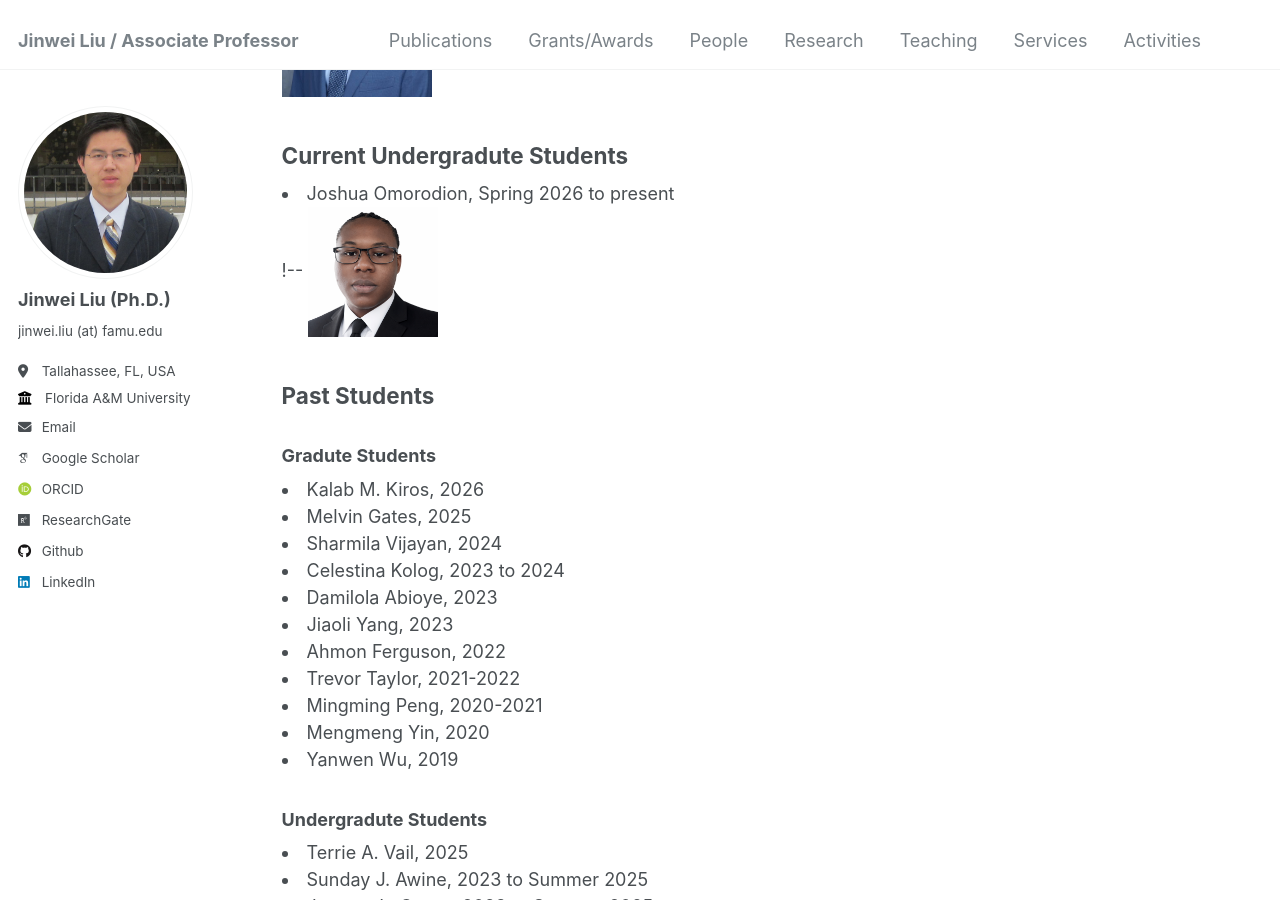
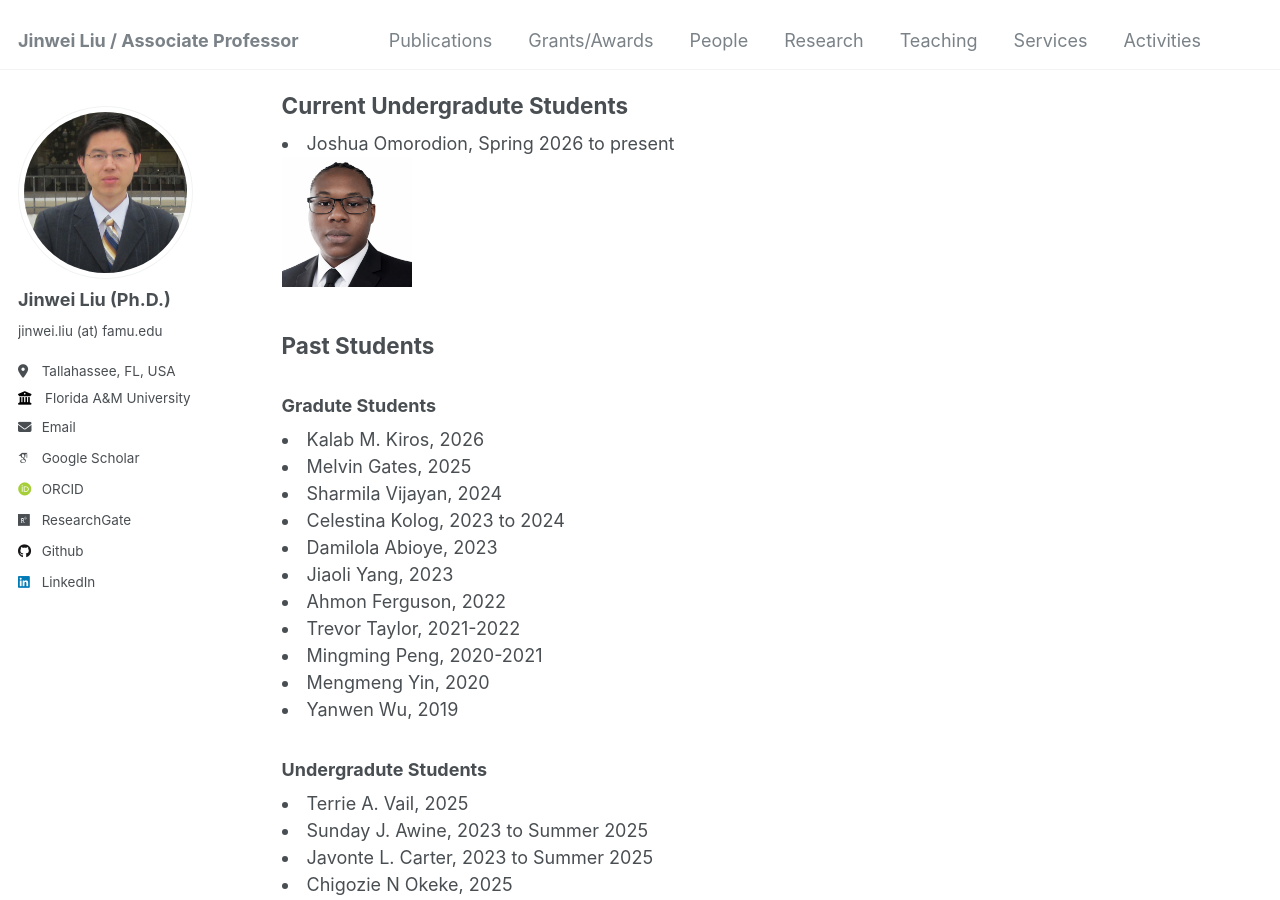
Before and after one commit to jinweiliucu/jinweiliucu.github.io, a Jekyll site: the page built from _pages/people.html, in a window 1280 px wide and 900 px high, scrolled down 575 px. Built offline with Jekyll 4.4.1, drawn with Linux system fonts in a browser that asks for light colours; some web fonts are replaced.

Commit message:
Update people.html

```diff
--- a/_pages/people.html
+++ b/_pages/people.html
@@ -14,18 +14,20 @@ author_profile: true
     <li>
     Sunday J. Awine, August 2025 to present
     </li>
-	<img src='./Sunday.jpg' alt='Sunday' width="150" height="80">
+	<img src='./Sunday.jpg' alt='Sunday' width="130" height="68">
+	<!-- <img src='./Sunday.jpg' alt='Sunday' width="150" height="80"> -->
 
 	<li>
     Javonte L. Carter, August 2025 to present
     </li>
-	<img src='./Javonte.jpg' alt='Javonte' width="150" height="80">
+	<img src='./Javonte.jpg' alt='Javonte' width="130" height="68">
+	<!-- <img src='./Javonte.jpg' alt='Javonte' width="150" height="80"> -->
 
 <h2 class="text-left">Current Undergradute Students</h2>
     <li>
     Joshua Omorodion, Spring 2026 to present
     </li>
-	!-- <img src='./Joshua.jpg' alt='Joshua' width="130" height="80">
+	<img src='./Joshua.jpg' alt='Joshua' width="130" height="80">
 
 <h2 class="text-left">Past Students</h2>
 	<h3 class="text-left">Gradute Students</h3>
```
